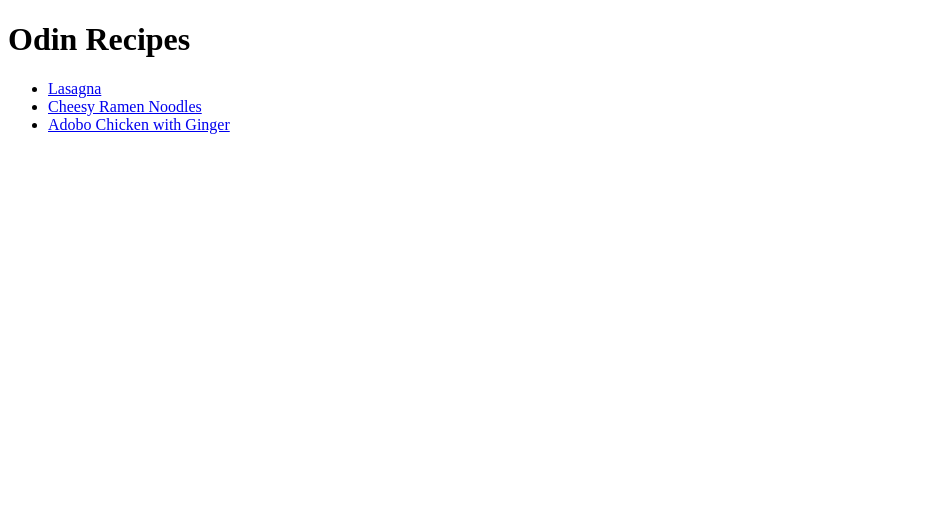
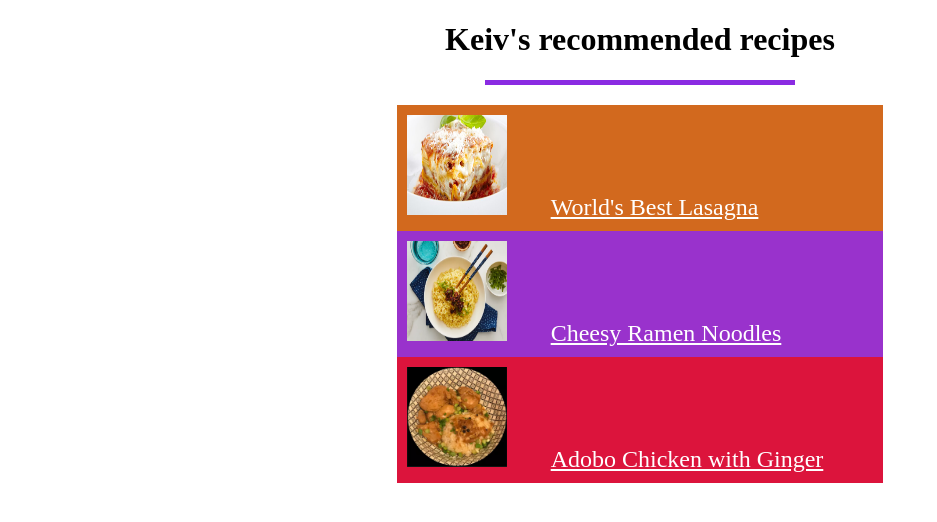
Before and after one commit to Keivelator/odin-recipes, a plain HTML site: page index.html in a window 1280 px wide. Shown: the whole page, without its empty margins (0-937 px from the left). Drawn offline with Linux system fonts and the light colour scheme.

Commit message:
Styled the index page

```diff
--- a/index.html
+++ b/index.html
@@ -3,13 +3,26 @@
     <head>
         <meta charset="utf-8">
         <title>Recipes</title>
+        <link rel="stylesheet" href="styles.css">
     </head>
     <body>
-        <h1>Odin Recipes</h1>
-        <ul>
-            <li><a href="recipes/lasagna.html">Lasagna</a></li>
-            <li><a href="recipes/ramen.html">Cheesy Ramen Noodles</a></li>
-            <li><a href="recipes/adobo.html">Adobo Chicken with Ginger</a></li>
-        </ul>
+        <div class="card">
+            <h1>Keiv's recommended recipes</h1>
+            <div class="header-line">.</div>
+            <ul>
+                <li class="lasagna">
+                    <img src="recipes/lasagna.jpg" alt="" width="100px" height="100px">
+                    <a href="recipes/lasagna.html">World's Best Lasagna</a>
+                </li>
+                <li class="ramen">
+                    <img src="recipes/ramen.webp" alt="" width="100px" height="100px">
+                    <a href="recipes/ramen.html">Cheesy Ramen Noodles</a>
+                </li>
+                <li class="adobo">
+                    <img src="recipes/adobo.webp" alt="" width="100px" height="100px">
+                    <a href="recipes/adobo.html">Adobo Chicken with Ginger</a>
+                </li>
+            </ul>
+        </div>
     </body>
 </html>
--- /dev/null
+++ b/styles.css
@@ -0,0 +1,44 @@
+.card {
+    width: 70%;
+    margin: auto;
+    text-align: center;
+    background-color: ;
+}
+
+.header-line {
+    width: 35%;
+    height: 5px;
+    background-color: blueviolet;
+    color: white;
+    margin: auto;
+}
+
+ul {
+    list-style-type: none;
+    width: 55%;
+    margin: 20px auto;
+    padding: 0;
+    text-align: left;
+}
+
+li {
+    padding: 10px;
+}
+
+li.lasagna {
+    background-color: chocolate;
+}
+
+li.ramen {
+    background-color:darkorchid;
+}
+
+li.adobo {
+    background-color:crimson;
+}
+
+a {
+    color: white;
+    font-size: 1.5em;
+    margin-left: 40px;
+}
```
